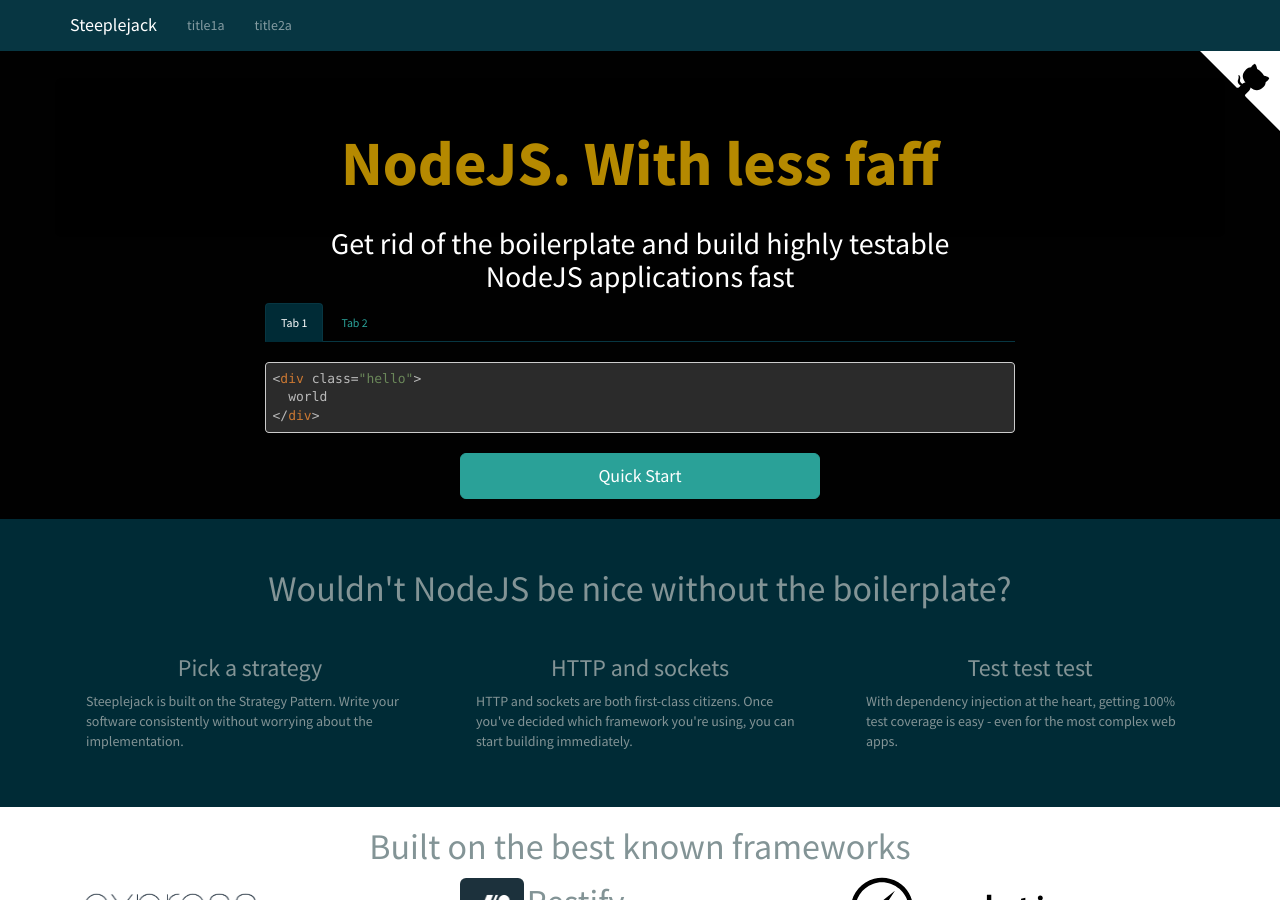
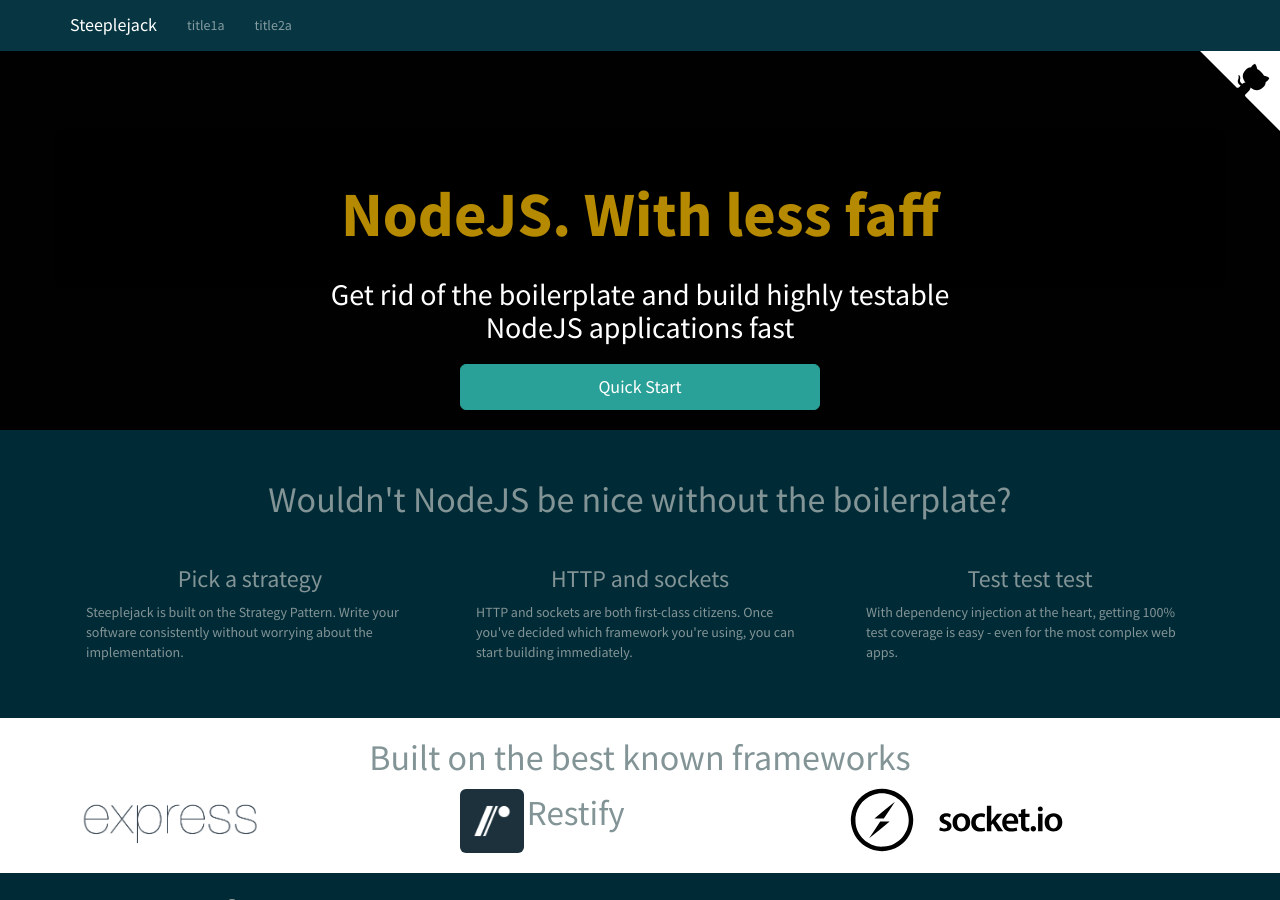
Before and after one commit to steeplejack-js/steeplejack-js.github.io, a Jekyll site: the page built from index.html, in a window 1280 px wide and 900 px high. Built offline with Jekyll 4.4.1, drawn with Linux system fonts in a browser that asks for light colours.

Commit message:
Removed example tabs from head

```diff
--- a/index.html
+++ b/index.html
@@ -17,59 +17,9 @@
         </h1>
 
         <div class="col-md-8 col-md-offset-2">
-          <h2 class="text-center">
+          <h2 class="text-center nav-border">
             Get rid of the boilerplate and build highly testable NodeJS applications fast
           </h2>
-
-        </div>
-
-      </div>
-
-      <div class="col-md-8 col-md-offset-2">
-
-        <!-- Nav tabs -->
-        <ul class="nav nav-tabs nav-tabs-dark nav-border" role="tablist">
-
-          {% for tab in site.data.exampleTabs %}
-
-          {% if forloop.first %}
-            {% assign activeClass = 'active' %}
-          {% else %}
-            {% assign activeClass = '' %}
-          {% endif %}
-
-          <li role="presentation" class="{{ activeClass }} small">
-
-            <a
-              href="#example-tab-{{ forloop.index }}"
-              aria-controls="example-tab-{{ forloop.index }}"
-              role="tab"
-              data-toggle="tab">
-              {{ tab.name }}
-            </a>
-
-          </li>
-
-          {% endfor %}
-
-        </ul>
-
-        <!-- Tab panes -->
-        <div class="tab-content">
-
-          {% for tab in site.data.exampleTabs %}
-
-            {% if forloop.first %}
-              {% assign activeClass = 'active' %}
-            {% else %}
-              {% assign activeClass = '' %}
-            {% endif %}
-
-            <div role="tabpanel" class="nav-border tab-pane {{ activeClass }}" id="example-tab-{{ forloop.index }}">
-              <pre class="no-padding"><code class="{{ tab.language }}">{{ tab.example | escape }}</code></pre>
-            </div>
-
-          {% endfor %}
 
         </div>
 
@@ -78,7 +28,7 @@
       <div class="col-sm-4 col-sm-offset-4 col-xs-12">
         <a
           class="btn btn-success btn-block btn-lg"
-          href="{{ '/quick-start' | preprend:site.baseurl }}">
+          href="{{ '/getting-started' | preprend:site.baseurl }}">
           Quick Start
         </a>
       </div>
```
Also changed, not shown: _data/exampleTabs.yml (deleted, +0 -13 lines).
